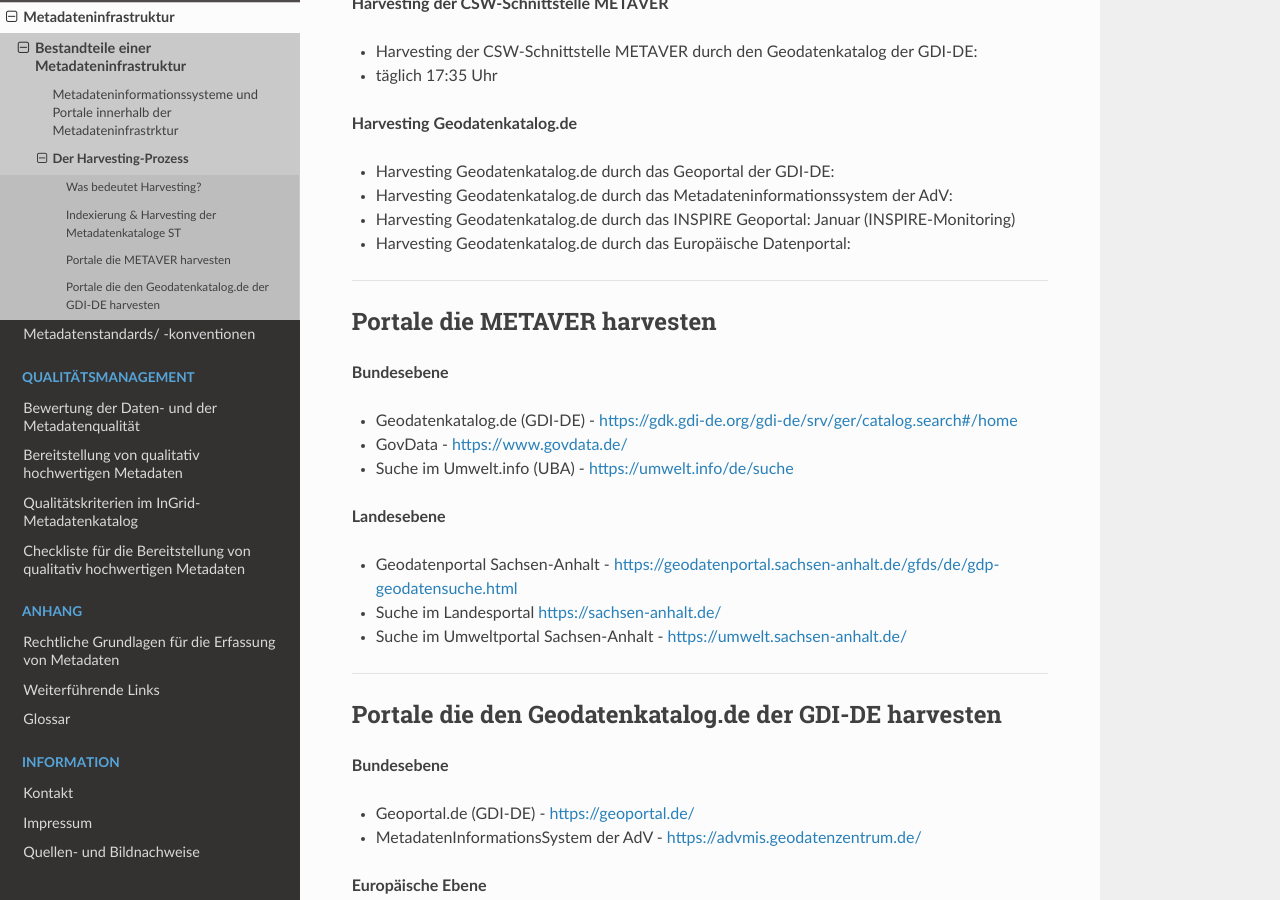
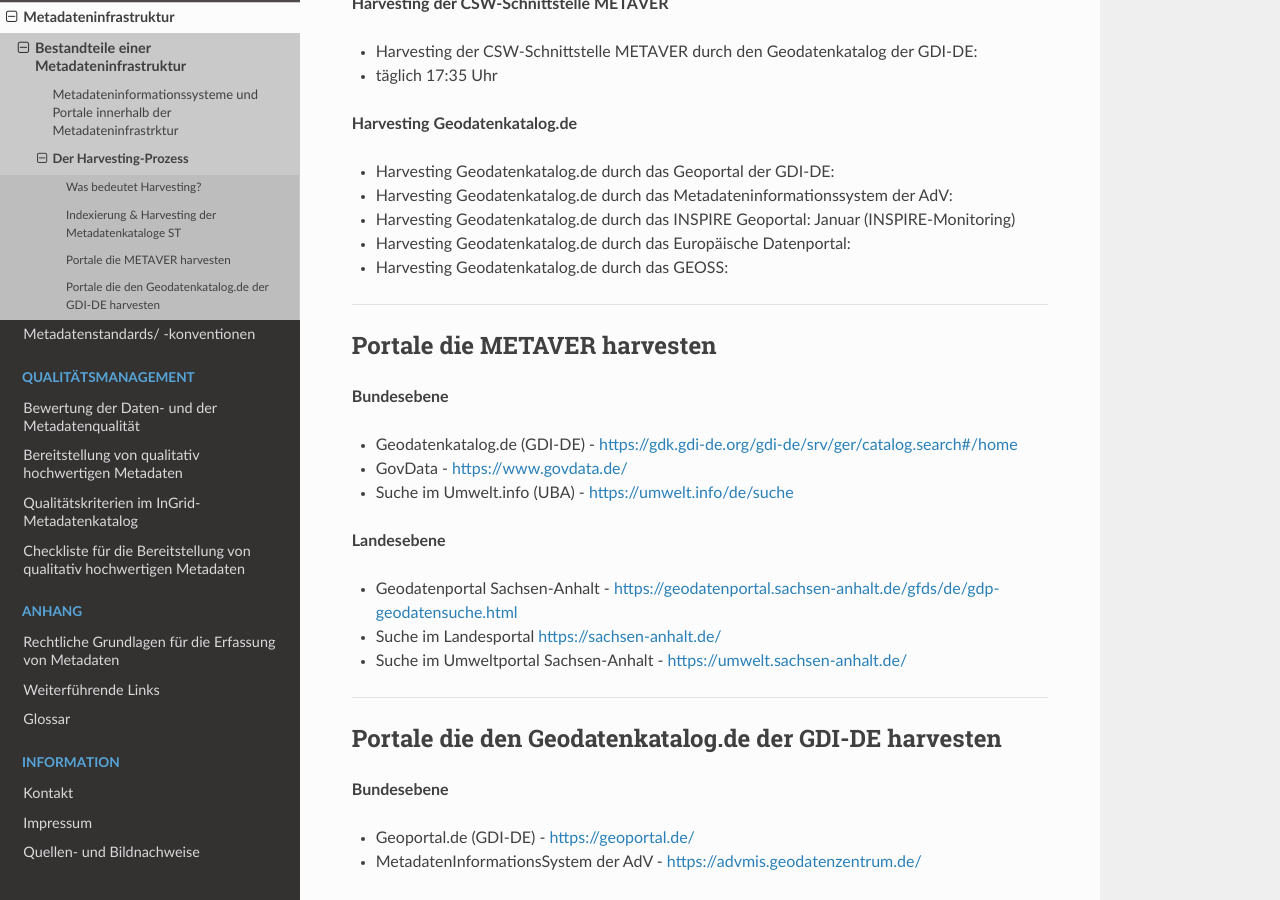
Before and after one commit to tomiwo/ingrid-mdk-st-high-quality-metadata, a Sphinx documentation site: the page built from docs/grundlagen/harvesting-prozess.rst, in a window 1280 px wide and 900 px high, scrolled down 882 px. Built offline with Sphinx 7.4.7 and the Read the Docs theme 3.1.0, drawn with Linux system fonts in a browser that asks for light colours.

Commit message:
Update harvesting-prozess.rst

```diff
--- a/docs/grundlagen/harvesting-prozess.rst
+++ b/docs/grundlagen/harvesting-prozess.rst
@@ -50,6 +50,7 @@
 - Harvesting Geodatenkatalog.de durch das Metadateninformationssystem der AdV:
 - Harvesting Geodatenkatalog.de durch das INSPIRE Geoportal: Januar (INSPIRE-Monitoring)
 - Harvesting Geodatenkatalog.de durch das Europäische Datenportal:
+- Harvesting Geodatenkatalog.de durch das GEOSS:
 
 
 -------------------------------------------------------------------------------------------------------------
```
